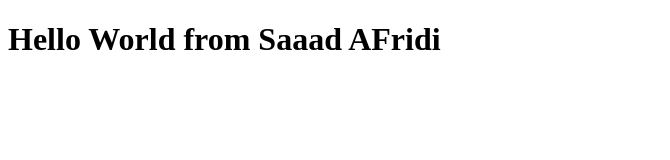
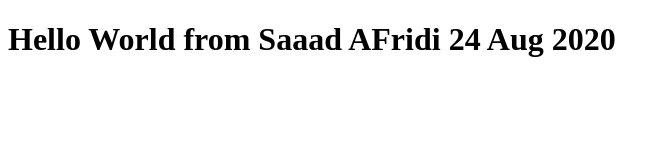
Before and after one commit to mohammadsaadafridi/Bootcamp2020Sample, a plain HTML site: page index.html in a window 1280 px wide. Shown: the whole page, without its empty margins (0-670 px from the left). Drawn offline with Linux system fonts and the light colour scheme.

Commit message:
updated index.html

```diff
--- a/index.html
+++ b/index.html
@@ -5,7 +5,7 @@
 
     <body>
 
-        <h1>Hello World from Saaad AFridi</h1>
+        <h1>Hello World from Saaad AFridi 24 Aug 2020</h1>
     </body>
 </head>
 </html>
```
